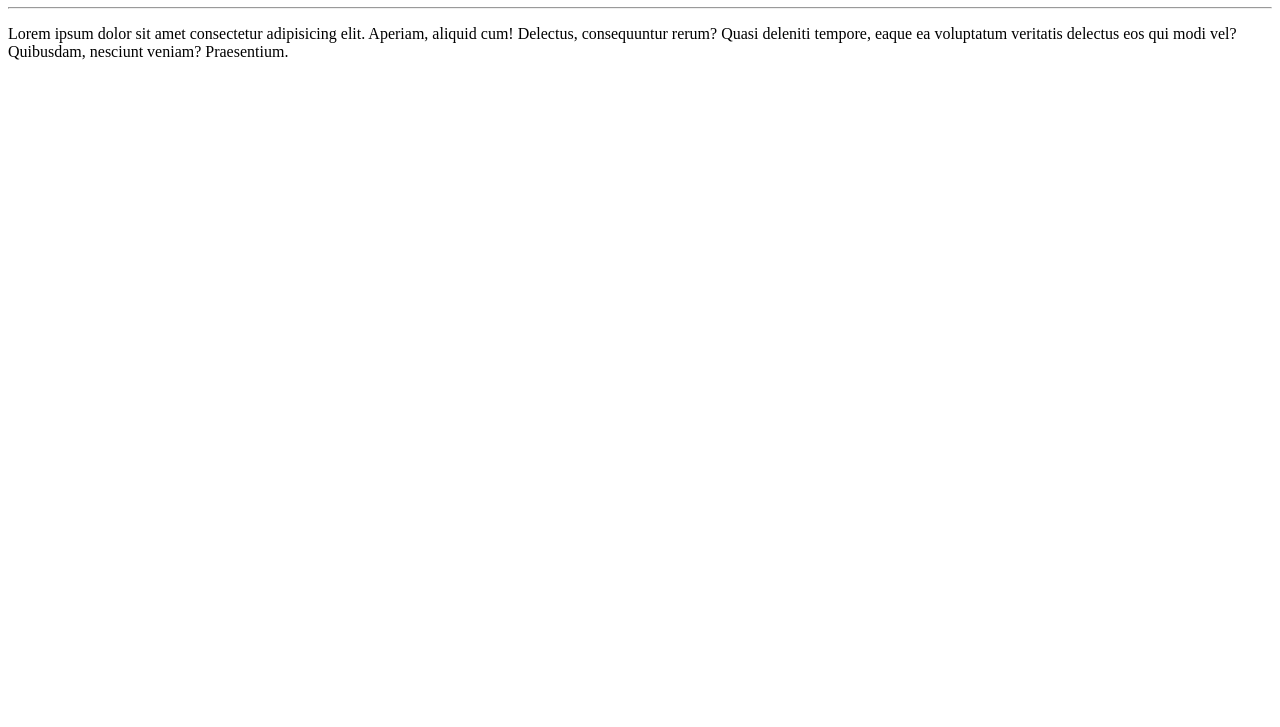
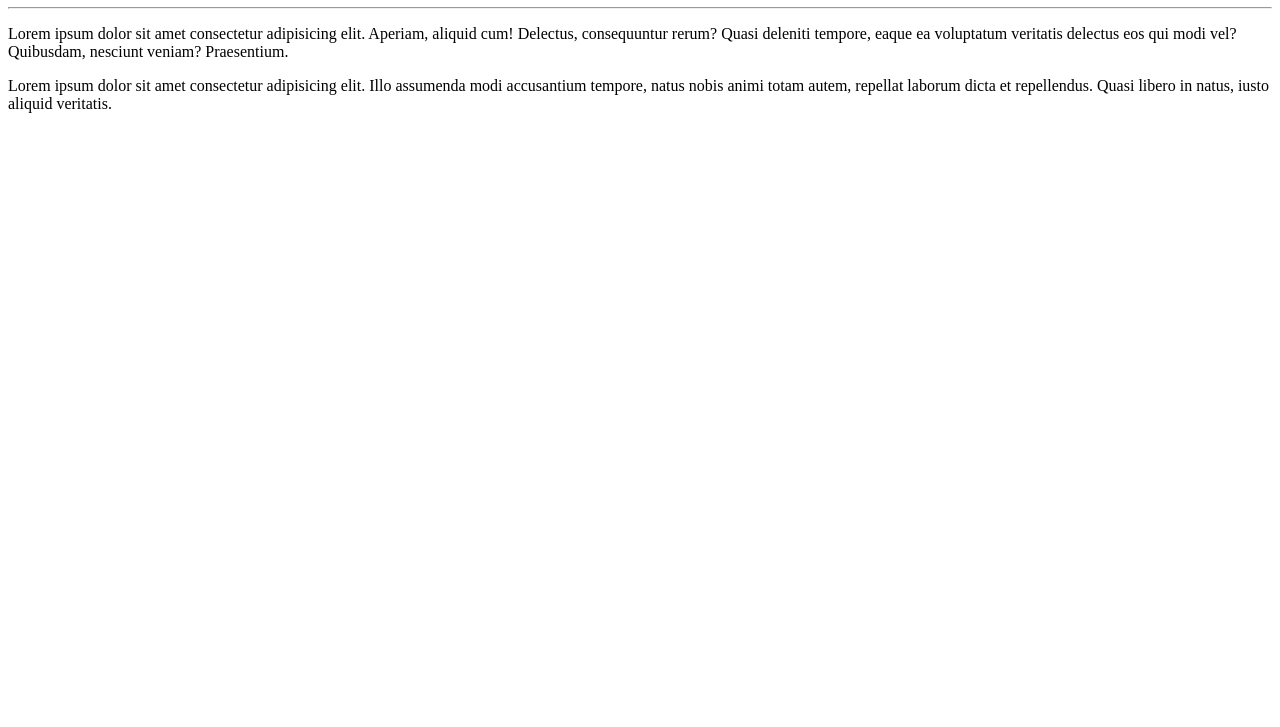
Before and after one commit to Ibelmao/Ola-Mundo, a plain HTML site: page site-exemplo/index.html in a window 1280 px wide. Shown: the part 73-800 px from the top of the page. Drawn offline with Linux system fonts and the light colour scheme.

Commit message:
mais um paragrafo

```diff
--- a/site-exemplo/index.html
+++ b/site-exemplo/index.html
@@ -9,5 +9,6 @@
     <h1>Olá Mundo</h1>
     <hr>
     <p>Lorem ipsum dolor sit amet consectetur adipisicing elit. Aperiam, aliquid cum! Delectus, consequuntur rerum? Quasi deleniti tempore, eaque ea voluptatum veritatis delectus eos qui modi vel? Quibusdam, nesciunt veniam? Praesentium.</p>
+    <p>Lorem ipsum dolor sit amet consectetur adipisicing elit. Illo assumenda modi accusantium tempore, natus nobis animi totam autem, repellat laborum dicta et repellendus. Quasi libero in natus, iusto aliquid veritatis.</p>
 </body>
 </html>
```
